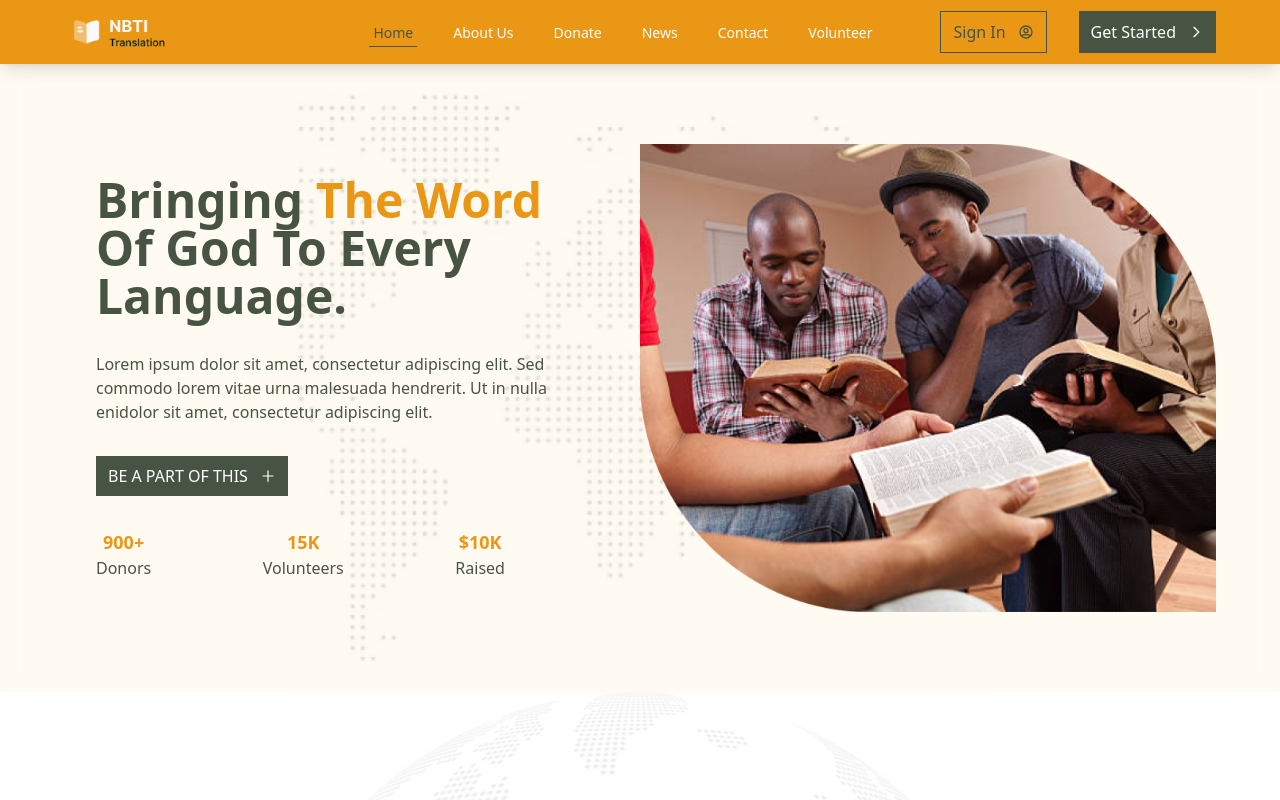
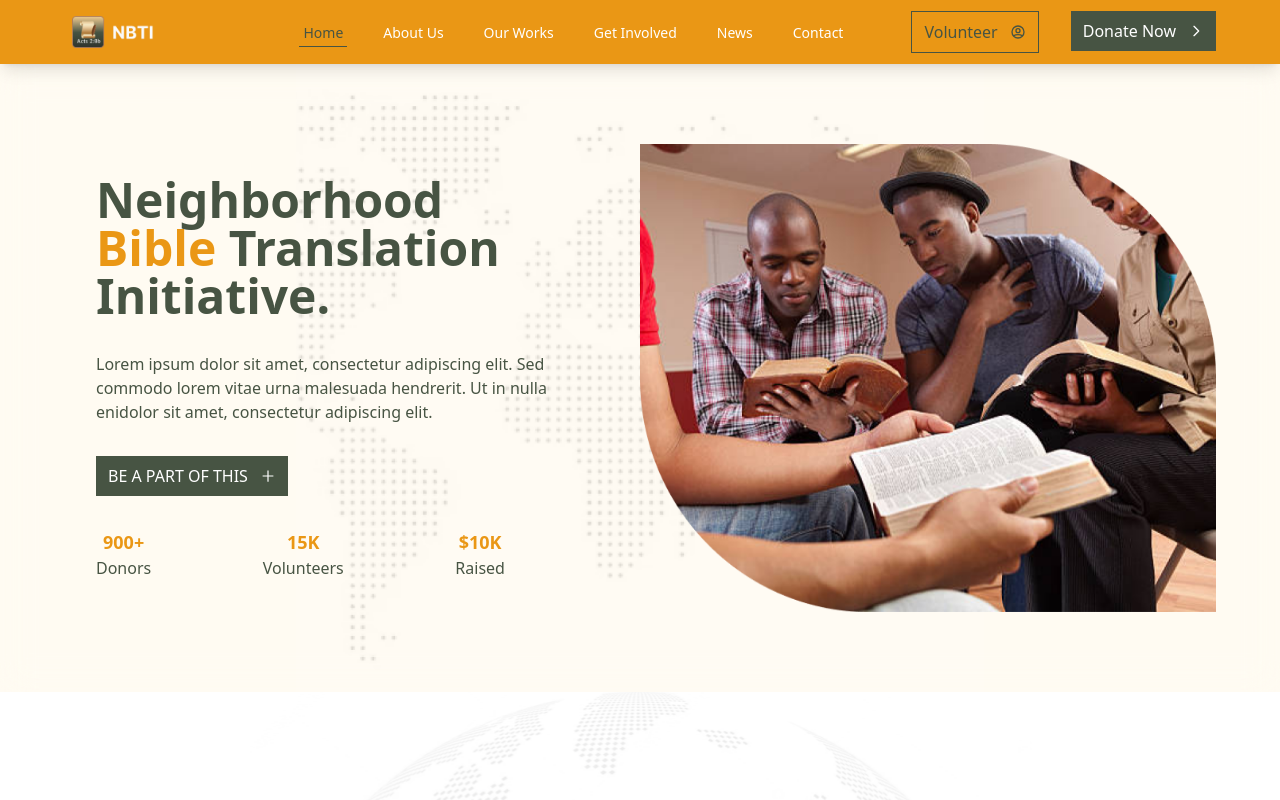
Before and after one commit to Bitrus-Dzakwa/NBTI-Project, a React (Vite) app: page / in a window 1280 px wide. Shown: the top 800 px of the page. Built offline with nearby package versions, Linux system fonts and the light colour scheme; the HTML template or start-up script is replaced by a standard one; a web font is replaced by a local one.

Commit message:
home page

```diff
--- a/src/App.jsx
+++ b/src/App.jsx
@@ -1,6 +1,15 @@
 import { Routes, Route } from "react-router-dom";
 
-import { Home, About, Contact, Donate, News, Volunteer } from "./pages";
+import {
+  Home,
+  About,
+  Contact,
+  Donate,
+  News,
+  GetInvolved,
+  Volunteer,
+  Works,
+} from "./pages";
 import { NavBar } from "./components";
 
 function App() {
@@ -12,8 +21,10 @@ function App() {
         <Route path="/" element={<Home />} />
         <Route path="/about" element={<About />} />
         <Route path="/donate" element={<Donate />} />
+        <Route path="/works" element={<Works />} />
         <Route path="/news" element={<News />} />
         <Route path="/contact" element={<Contact />} />
+        <Route path="/getInvolved" element={<GetInvolved />} />
         <Route path="/volunteer" element={<Volunteer />} />
       </Routes>
     </>
--- a/src/components/Banner.jsx
+++ b/src/components/Banner.jsx
@@ -14,9 +14,9 @@ function Banner() {
         className="w-full h-full bg-left bg-no-repeat bg-contain object-contain absolute z-1 backdrop-blur-lg"
       />
       <div className="p-8 order-last md:order-1 z-10 md:w-[90%]">
-        <h1 className="capitalize text-greengray-900 text-4xl md:text-5xl  font-semibold">
-          Bringing <span className="text-yellowy-900">the word</span> of God to
-          every language.
+        <h1 className="capitalize text-greengray-900 text-4xl md:text-5xl md:w-[95%] font-semibold">
+          Neighborhood <span className="text-yellowy-900"> Bible </span>
+          Translation initiative.
         </h1>
         <p className="text-sm md:text-base text-greengray-900 mt-6 md:mt-8 ">
           Lorem ipsum dolor sit amet, consectetur adipiscing elit. Sed commodo
--- /dev/null
+++ b/src/components/Footer.jsx
@@ -0,0 +1,5 @@
+function Footer() {
+  return <div className="bg-[#001E16]">Footer</div>;
+}
+
+export default Footer;
--- a/src/components/MobileNav.jsx
+++ b/src/components/MobileNav.jsx
@@ -40,13 +40,24 @@ function MobileNav({ setIsMenuOpen }) {
         </li>
         <li>
           <NavLink
-            to="/donate"
+            to="/works"
             onClick={() => {
               setIsMenuOpen(false);
             }}
             className={({ isActive }) => (isActive ? active : notActive)}
           >
-            Donate
+            Our Works
+          </NavLink>
+        </li>
+        <li>
+          <NavLink
+            to="/getInvolved"
+            onClick={() => {
+              setIsMenuOpen(false);
+            }}
+            className={({ isActive }) => (isActive ? active : notActive)}
+          >
+            Get Involved
           </NavLink>
         </li>
         <li>
@@ -71,34 +82,24 @@ function MobileNav({ setIsMenuOpen }) {
             Contact
           </NavLink>
         </li>
-        <li>
-          <NavLink
+
+        <div className="flex flex-col items-center gap-4">
+          <Link
             to="/volunteer"
             onClick={() => {
               setIsMenuOpen(false);
             }}
-            className={({ isActive }) => (isActive ? active : notActive)}
           >
-            Volunteer
-          </NavLink>
-        </li>
-        <div className="flex flex-col items-center gap-4">
-          <Link
-            to="/login"
-            onClick={() => {
-              setIsMenuOpen(false);
-            }}
-          >
-            <Button title="sign in" icon={<HiOutlineUserCircle />} />
+            <Button title="Volunteer" icon={<HiOutlineUserCircle />} />
           </Link>
           <Link
-            to="/started"
+            to="/donate"
             onClick={() => {
               setIsMenuOpen(false);
             }}
           >
             <Button
-              title="Get Started"
+              title="Donate Now"
               isBg={true}
               icon={<HiOutlineChevronRight />}
             />
--- a/src/components/NavBar.jsx
+++ b/src/components/NavBar.jsx
@@ -2,7 +2,7 @@ import { useState } from "react";
 import { FiMenu } from "react-icons/fi";
 import Headroom from "react-headroom";
 
-import Logo from "../assets/mainLogo.png";
+import Logo from "../assets/logo1.png";
 import NavLinks from "./NavLinks";
 import MobileNav from "./MobileNav";
 import { Link } from "react-router-dom";
--- a/src/components/NavLinks.jsx
+++ b/src/components/NavLinks.jsx
@@ -1,4 +1,4 @@
-import { NavLink } from "react-router-dom";
+import { Link, NavLink } from "react-router-dom";
 import Button from "./Button";
 
 import { HiOutlineChevronRight, HiOutlineUserCircle } from "react-icons/hi";
@@ -32,10 +32,18 @@ function NavLinks() {
           </li>
           <li>
             <NavLink
-              to="/donate"
+              to="/works"
               className={({ isActive }) => (isActive ? active : notActive)}
             >
-              Donate
+              Our Works
+            </NavLink>
+          </li>
+          <li>
+            <NavLink
+              to="/getInvolved"
+              className={({ isActive }) => (isActive ? active : notActive)}
+            >
+              Get Involved
             </NavLink>
           </li>
           <li>
@@ -54,22 +62,18 @@ function NavLinks() {
               Contact
             </NavLink>
           </li>
-          <li>
-            <NavLink
-              to="/volunteer"
-              className={({ isActive }) => (isActive ? active : notActive)}
-            >
-              Volunteer
-            </NavLink>
-          </li>
         </ul>
         <div className="hidden md:flex gap-8">
-          <Button title="sign in" icon={<HiOutlineUserCircle />} />
-          <Button
-            title="Get Started"
-            isBg={true}
-            icon={<HiOutlineChevronRight />}
-          />
+          <Link to="/volunteer">
+            <Button title="Volunteer" icon={<HiOutlineUserCircle />} />
+          </Link>
+          <Link to="/donate">
+            <Button
+              title="Donate Now"
+              isBg={true}
+              icon={<HiOutlineChevronRight />}
+            />
+          </Link>
         </div>
       </div>
     </>
--- a/src/components/NewsSection.jsx
+++ b/src/components/NewsSection.jsx
@@ -7,11 +7,11 @@ import { BsArrowUpRight } from "react-icons/bs";
 
 function NewsSection() {
   return (
-    <div className="bg-[#FFFBF2]">
+    <div className="bg-[#FFFBF2] md:pb-20">
       <article className="flex flex-col md:flex-row justify-between items-start px-4 md:px-16 pt-12 md:pt-20 pb-4">
         <div>
           <h3 className="text-yellowy-900 uppercase font-semibold flex items-center gap-4">
-            join us
+            News
             <span>
               <img src={arrDwn} alt="arrow" className="w-8 h-8" />
             </span>
--- a/src/components/index.js
+++ b/src/components/index.js
@@ -9,3 +9,4 @@ export { default as NewsSection } from "./NewsSection";
 export { default as NewsCard } from "./NewsCard";
 export { default as Testimonial } from "./Testimonial";
 export { default as Testimony } from "./Testimony";
+export { default as Footer } from "./Footer";
--- /dev/null
+++ b/src/pages/GetInvolved.jsx
@@ -0,0 +1,5 @@
+function GetInvolved() {
+  return <div>GetInvolved</div>;
+}
+
+export default GetInvolved;
--- a/src/pages/Home.jsx
+++ b/src/pages/Home.jsx
@@ -1,6 +1,7 @@
 import {
   AboutSection,
   Banner,
+  Footer,
   JoinUs,
   NewsSection,
   Testimonial,
@@ -14,6 +15,7 @@ function Home() {
       <JoinUs />
       <Testimonial />
       <NewsSection />
+      <Footer />
     </div>
   );
 }
--- /dev/null
+++ b/src/pages/Works.jsx
@@ -0,0 +1,5 @@
+function Works() {
+  return <div>Works</div>;
+}
+
+export default Works;
--- a/src/pages/index.js
+++ b/src/pages/index.js
@@ -3,4 +3,6 @@ export { default as About } from "./About";
 export { default as Contact } from "./Contact";
 export { default as News } from "./News";
 export { default as Donate } from "./Donate";
+export { default as Works } from "./Works";
+export { default as GetInvolved } from "./GetInvolved";
 export { default as Volunteer } from "./Volunteer";
```
Also changed, not shown: src/assets/logo1.png (added).
